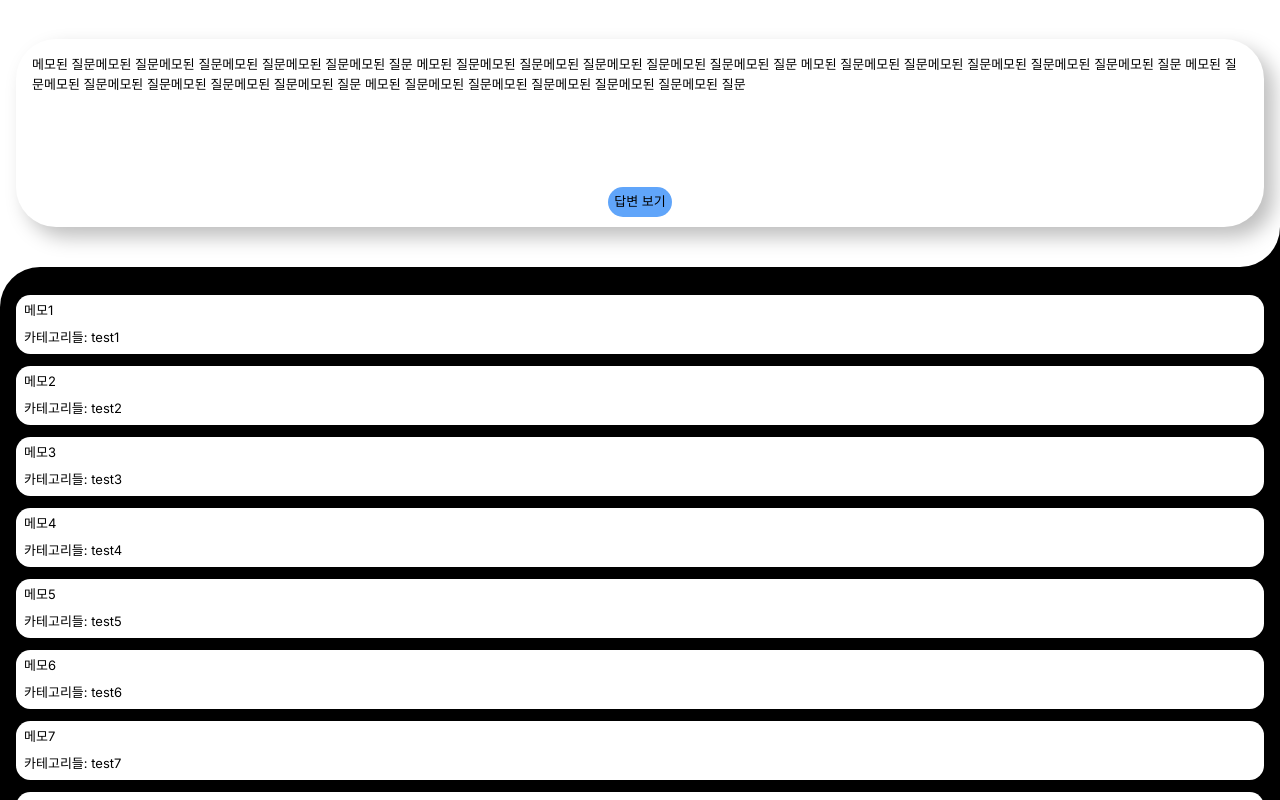
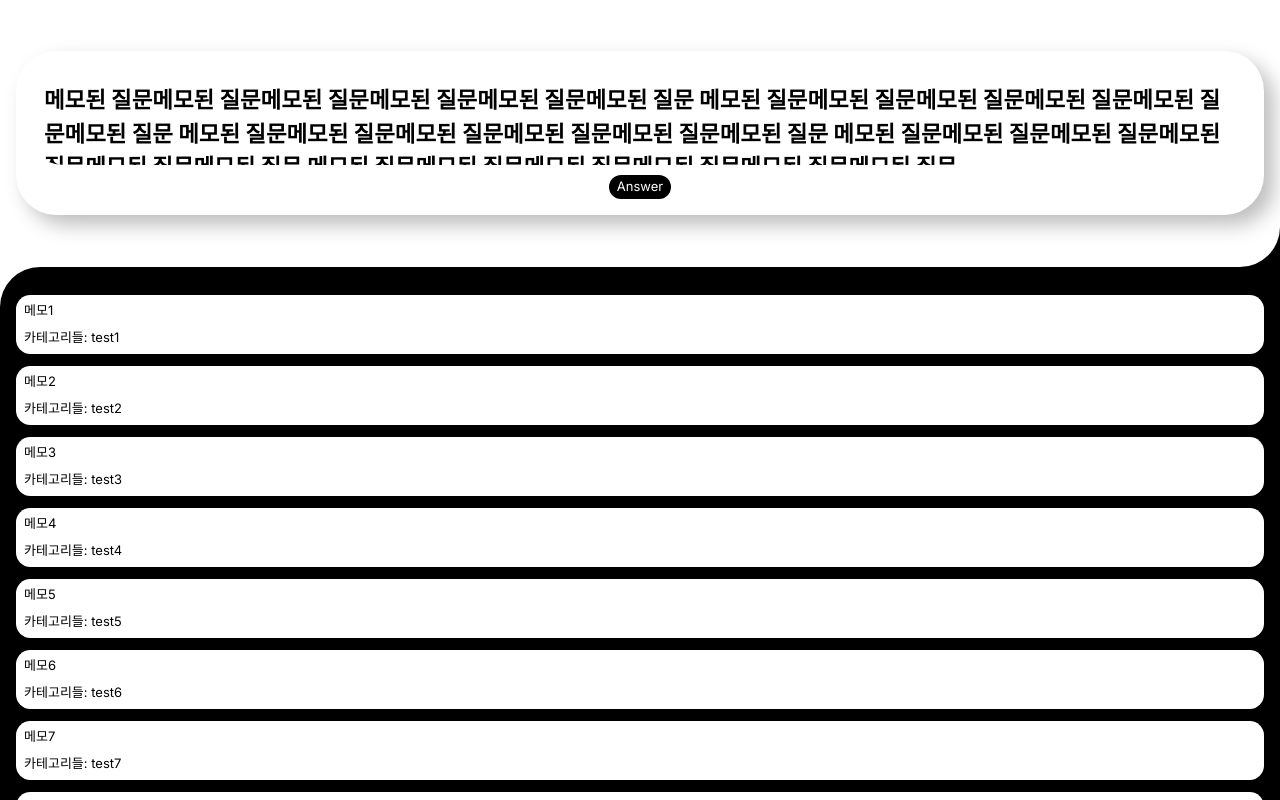
Before and after one commit to itscold96/memo-lie, a Next.js app: page / in a window 1280 px wide. Built offline with nearby package versions, Linux system fonts and the light colour scheme.

Commit message:
Style: 질문 카드 스타일 구현

```diff
--- a/components/atom/Button.tsx
+++ b/components/atom/Button.tsx
@@ -2,13 +2,13 @@ import React, { ReactNode } from 'react';
 
 interface ButtonProps {
   handle_click: (e: React.MouseEvent) => void;
-  class_name: string;
+  className: string;
   children: ReactNode;
 }
 
 function Button(props: ButtonProps) {
   return (
-    <button className={props.class_name} onClick={props.handle_click}>
+    <button className={props.className} onClick={props.handle_click}>
       {props.children}
     </button>
   );
--- /dev/null
+++ b/components/atom/Question.tsx
@@ -0,0 +1,10 @@
+interface QuestionProps {
+  content: string;
+  className: string;
+}
+
+function Question(props: QuestionProps) {
+  return <p className={props.className}>{props.content}</p>;
+}
+
+export default Question;
--- a/components/molecule/memoCard.tsx
+++ b/components/molecule/memoCard.tsx
@@ -1,29 +1,36 @@
 import Button from '@/components/atom/Button';
+import Question from '@/components/atom/Question';
 
 function MemoCard() {
   const handleClickShowAnswer = () => {
     console.log('답변 보기');
   };
 
+  const QuestionValue =
+    '메모된 질문메모된 질문메모된 질문메모된 질문메모된 질문메모된 질문\n' +
+    '        메모된 질문메모된 질문메모된 질문메모된 질문메모된 질문메모된 질문\n' +
+    '        메모된 질문메모된 질문메모된 질문메모된 질문메모된 질문메모된 질문\n' +
+    '        메모된 질문메모된 질문메모된 질문메모된 질문메모된 질문메모된 질문\n' +
+    '        메모된 질문메모된 질문메모된 질문메모된 질문메모된 질문메모된 질문';
+
   return (
     <div
       className={
-        'flex flex-col items-center gap-2.5 h-4/5 w-full rounded-[2.5rem] shadow-my-shadow px-4 pt-4 pb-2.5'
+        'flex flex-col items-center gap-2.5 h-[70%] w-full rounded-[2.5rem] shadow-my-shadow px-2 pt-3 pb-4'
       }
     >
-      <div className={'h-4/5 w-full overflow-y-auto'}>
-        메모된 질문메모된 질문메모된 질문메모된 질문메모된 질문메모된 질문
-        메모된 질문메모된 질문메모된 질문메모된 질문메모된 질문메모된 질문
-        메모된 질문메모된 질문메모된 질문메모된 질문메모된 질문메모된 질문
-        메모된 질문메모된 질문메모된 질문메모된 질문메모된 질문메모된 질문
-        메모된 질문메모된 질문메모된 질문메모된 질문메모된 질문메모된 질문
-      </div>
+      <Question
+        content={QuestionValue}
+        className={
+          'h-4/5 w-full overflow-y-auto scrollbar-hide text-[1.4rem] font-bold rounded-[2.5rem] px-5 py-5'
+        }
+      />
       <div className={'flex items-center h-1/5'}>
         <Button
           handle_click={handleClickShowAnswer}
-          class_name={'h-full w-full bg-blue-400 px-1.5 rounded-2xl'}
+          className={'h-full bg-bl px-2 rounded-2xl bg-black text-white'}
         >
-          <span>답변 보기</span>
+          <span>Answer</span>
         </Button>
       </div>
     </div>
```
Also changed, not shown: components/atom/Title.tsx (deleted).
